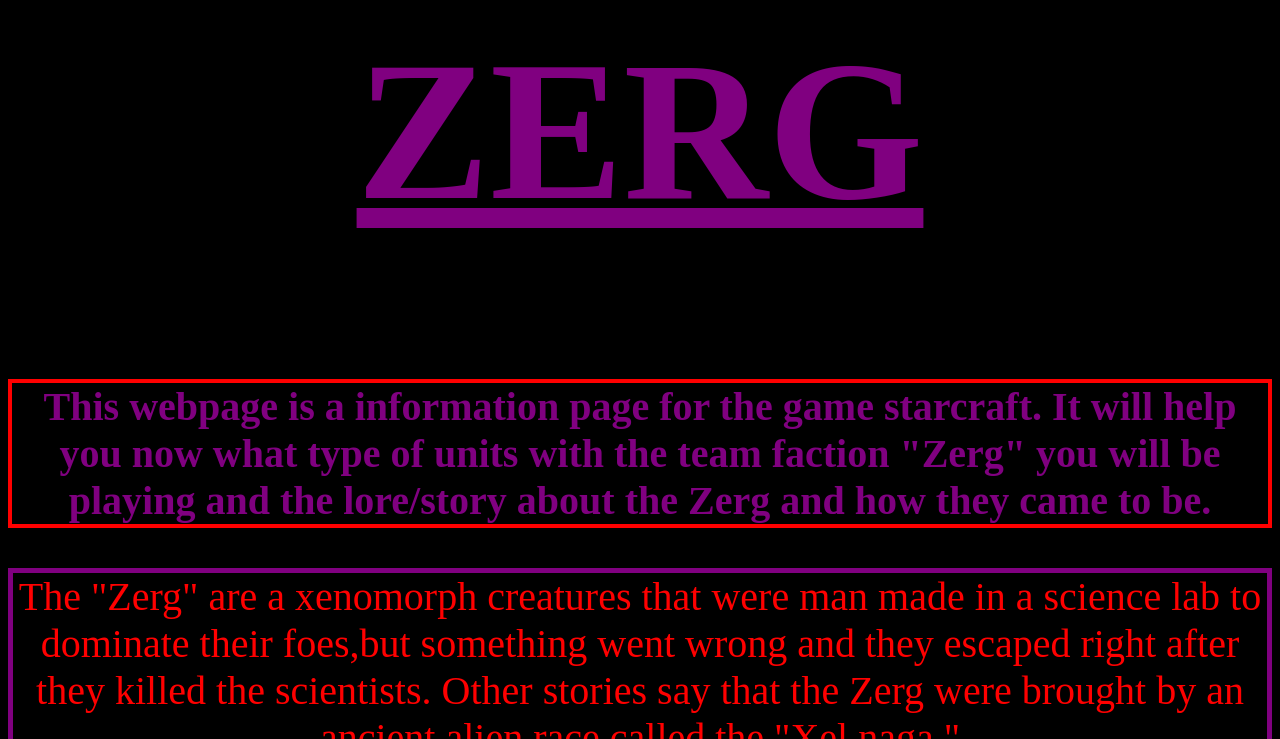
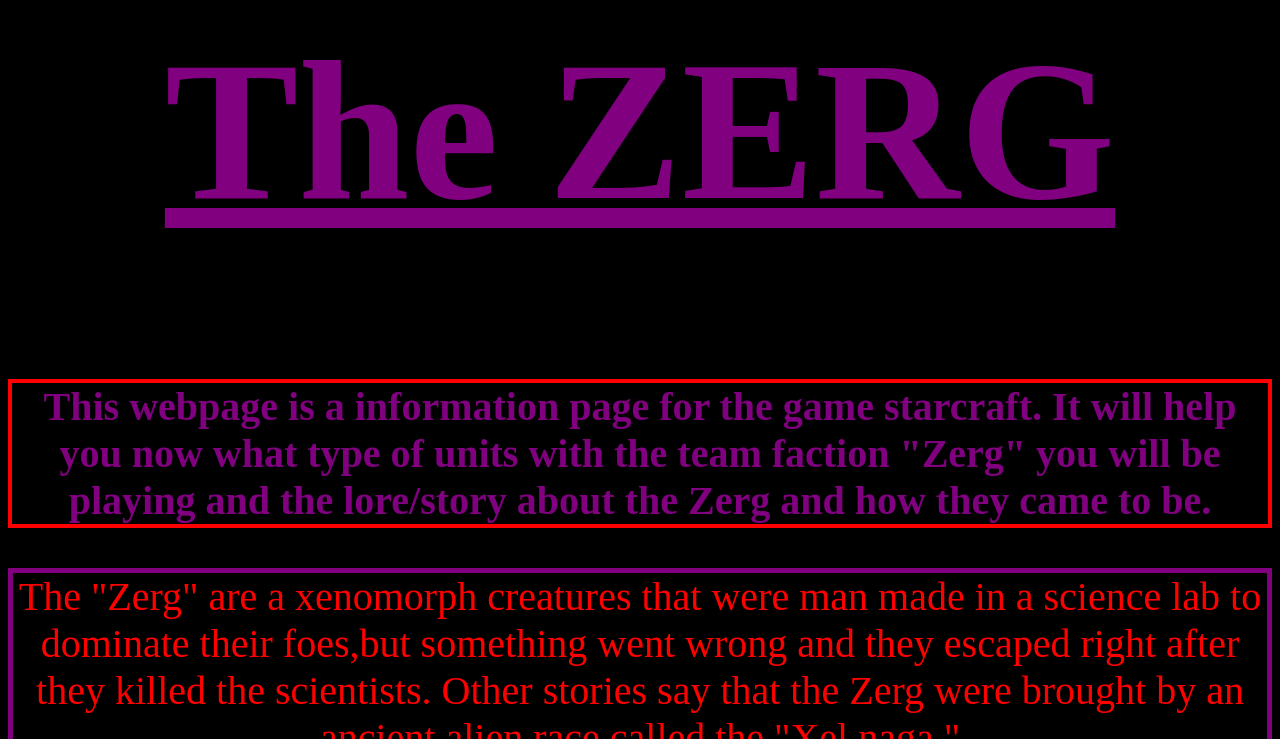
Before and after one commit to XDplayer1/History-of-Godzilla-, a plain HTML site: page index.html in a window 1280 px wide. Shown: the part 118-857 px from the top of the page. Drawn offline with Linux system fonts and the light colour scheme.

Commit message:
Update index.html

```diff
--- a/index.html
+++ b/index.html
@@ -6,7 +6,7 @@
     <link rel="stylesheet" href="style.css">
   </head>
 <body>
-  <h1>ZERG</h1>
+  <h1>The ZERG</h1>
 
   <h2>This webpage is a information page for the game starcraft. It will help you now what type of units with the team faction "Zerg" you will be playing and the lore/story about the Zerg and how they came to be.</h2>
 
```
